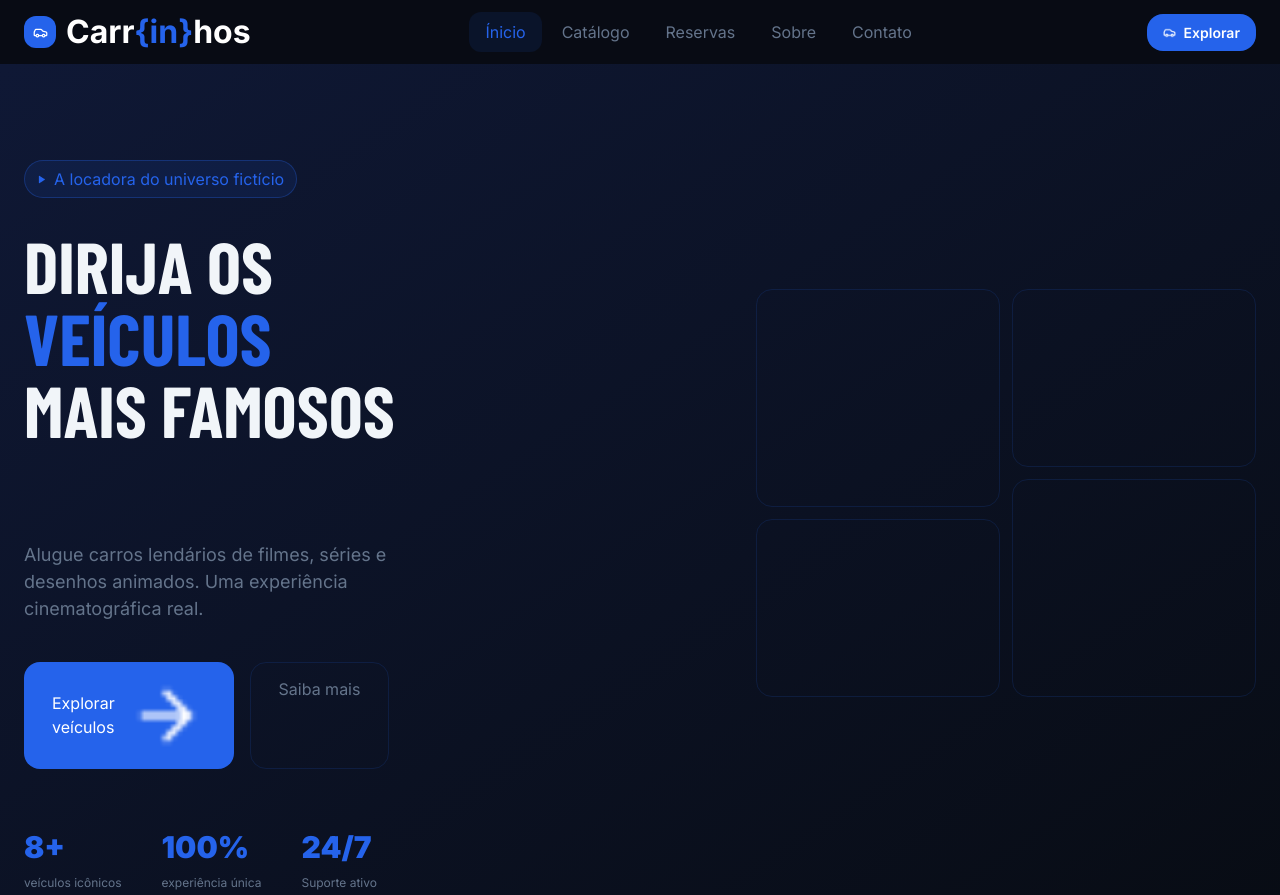
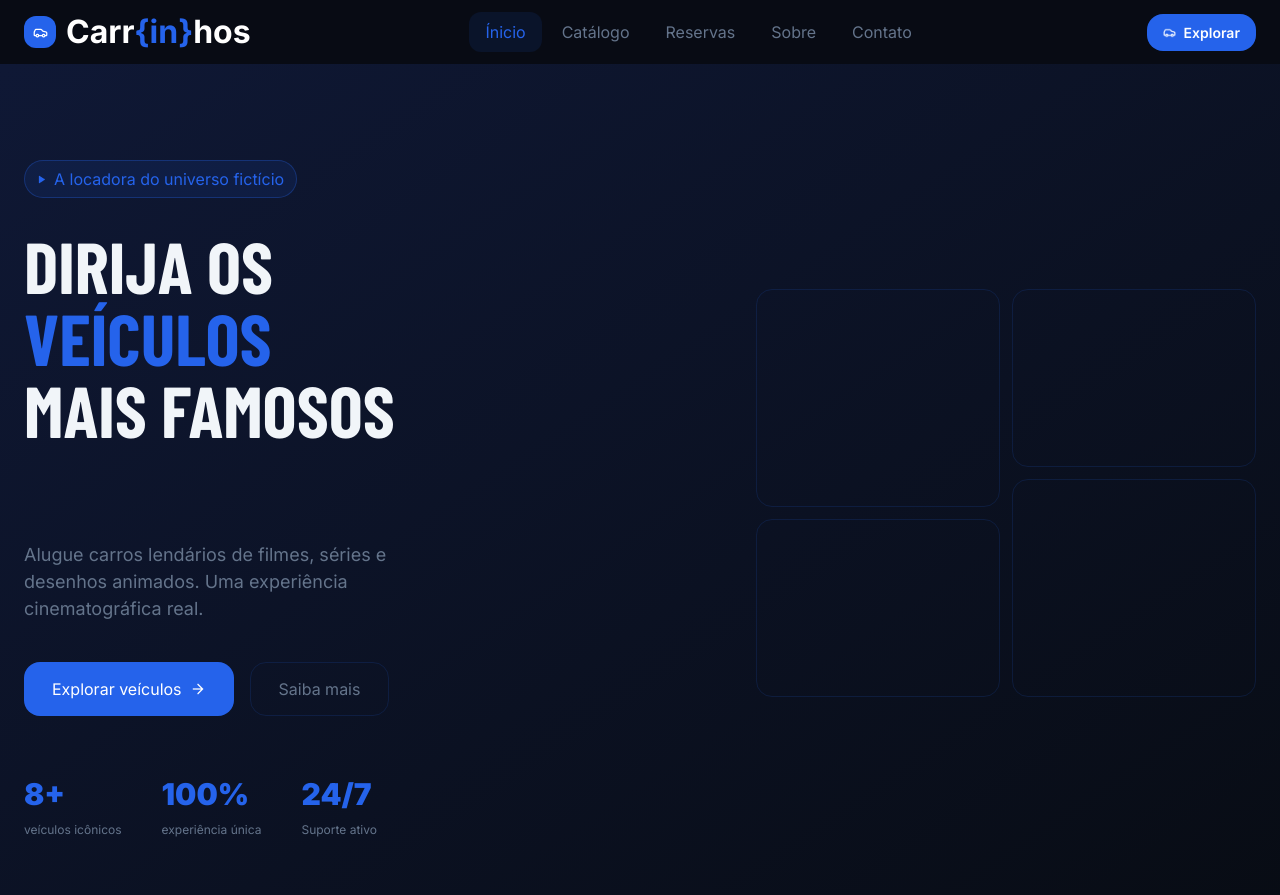
Before and after one commit to henriquevcm07/Projeto-Carrinhos, a website: page index.html in a window 1280 px wide. Shown: the top 895 px of the page. Drawn offline with nearby package versions, Linux system fonts and the light colour scheme; no server answers; a web font is replaced by a local one.

Commit message:
fix: consertando icone de explorar

```diff
--- a/index.html
+++ b/index.html
@@ -31,7 +31,7 @@
                 <h1>DIRIJA OS <span>VEÍCULOS</span> <br>MAIS FAMOSOS <br></h1>
                 <p>Alugue carros lendários de filmes, séries e desenhos animados. Uma experiência cinematográfica real.</p>
                 <div class="btns">
-                    <a href="./pages/catalogo.html" id="btnExp">Explorar veículos <img src="./styles/images/Arrow.png" alt=""></a>
+                    <a href="./pages/catalogo.html" id="btnExp">Explorar veículos <img src="./styles/images/Arrow.png" style="width:16px;height:16px" alt=""></a>
                     <a href="./pages/sobre.html" id="btnSM">Saiba mais</a>
                 </div>
                 <div class="stats">
```
